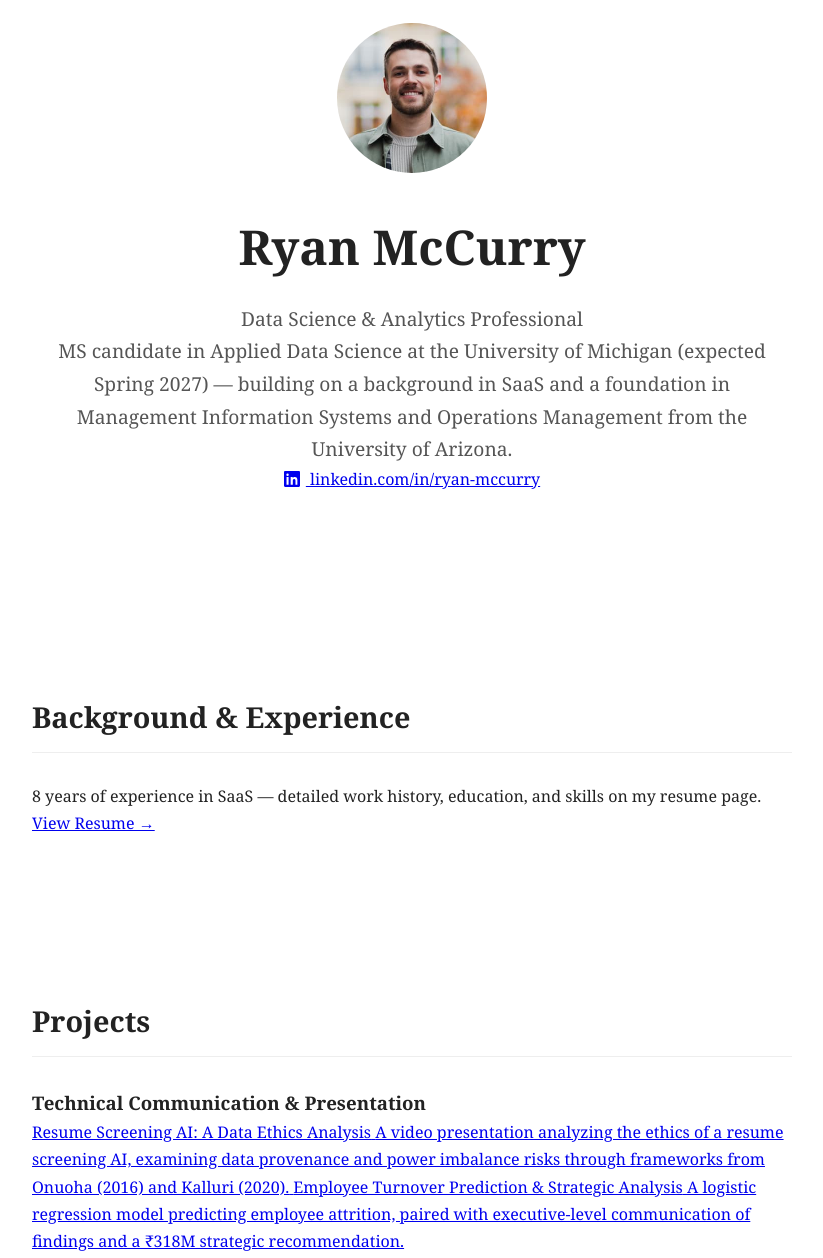
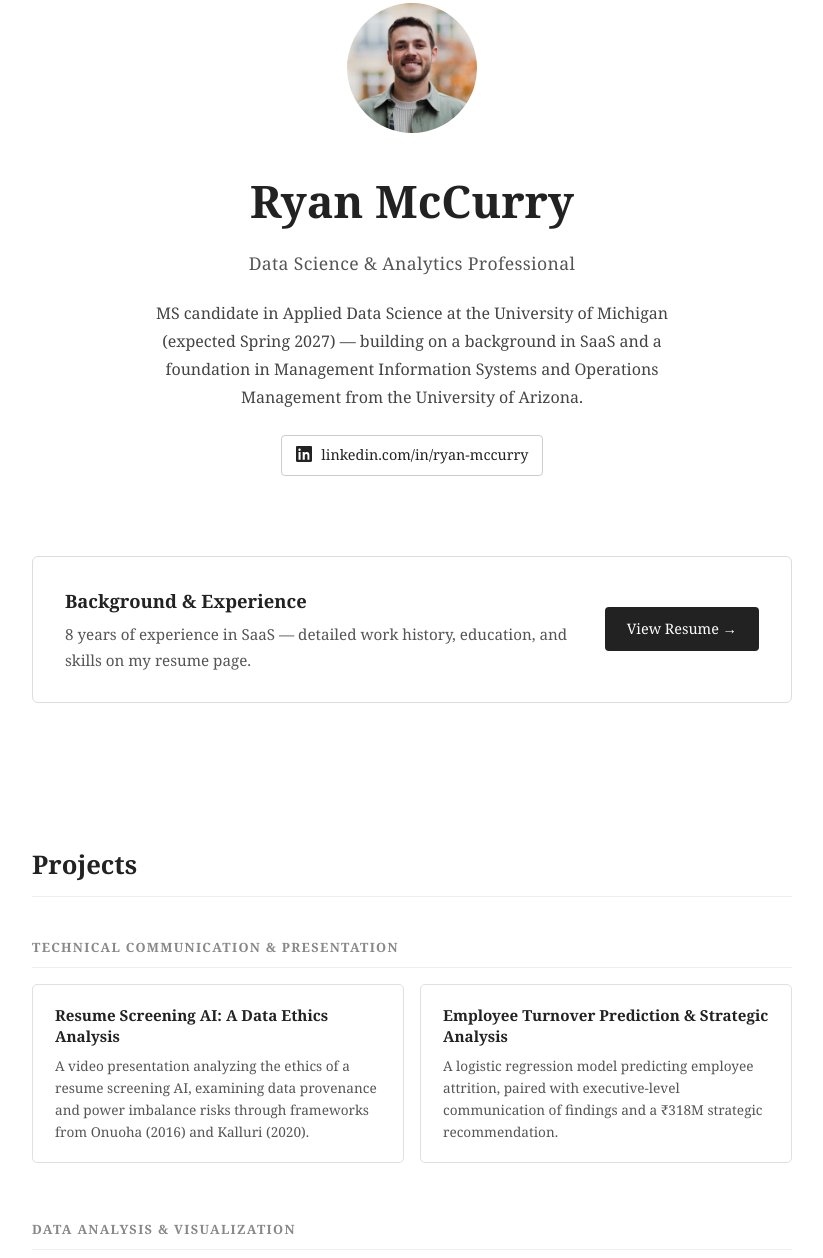
Before and after one commit to runrmc/runrmc.github.io, a plain HTML site: page index.html in a window 1280 px wide. Shown: the part 168-1426 px from the top of the page, without its empty margins (228-1051 px from the left). Drawn offline with Linux system fonts and the light colour scheme.

Commit message:
Refactor styles for hero and resume sections
Adjusted padding, font sizes, and added new styles for hero and resume sections. Enhanced responsiveness for various elements.

```diff
--- a/style.css
+++ b/style.css
@@ -21,6 +21,7 @@ nav {
   position: sticky;
   top: 0;
   background-color: #fff;
+  z-index: 100;
 }
 
 .nav-name {
@@ -54,54 +55,162 @@ section {
 /* Hero */
 #hero {
   text-align: center;
-  padding-top: 120px;
-  padding-bottom: 120px;
+  padding-top: 100px;
+  padding-bottom: 80px;
 }
 
 #hero h1 {
-  font-size: 3rem;
-  margin-bottom: 15px;
+  font-size: 2.8rem;
+  margin-bottom: 10px;
 }
 
-#hero p {
-  font-size: 1.2rem;
+.hero-tagline {
+  font-size: 1.1rem;
   color: #555;
+  margin-bottom: 20px;
+  letter-spacing: 0.02em;
+}
+
+.hero-bio {
+  font-size: 1rem;
+  color: #444;
+  max-width: 580px;
+  margin: 0 auto 24px;
+  line-height: 1.75;
+}
+
+.hero-linkedin {
+  display: inline-block;
+  color: #222;
+  text-decoration: none;
+  font-size: 0.9rem;
+  border: 1px solid #ccc;
+  border-radius: 4px;
+  padding: 7px 14px;
+  transition: border-color 0.2s, color 0.2s;
+}
+
+.hero-linkedin:hover {
+  border-color: #888;
+  color: #444;
 }
 
 /* Profile Photo */
 .profile-photo {
-  width: 150px;
-  height: 150px;
+  width: 130px;
+  height: 130px;
   border-radius: 50%;
   object-fit: cover;
-  margin-bottom: 25px;
+  margin-bottom: 22px;
 }
 
 /* Headings */
 h2 {
-  font-size: 1.8rem;
+  font-size: 1.6rem;
   margin-bottom: 30px;
   border-bottom: 1px solid #eee;
   padding-bottom: 10px;
 }
 
+/* Resume Card */
+#resume-section {
+  padding-top: 0;
+  padding-bottom: 60px;
+}
+
+.resume-card {
+  display: flex;
+  justify-content: space-between;
+  align-items: center;
+  border: 1px solid #ddd;
+  border-radius: 6px;
+  padding: 28px 32px;
+  gap: 24px;
+}
+
+.resume-card-heading {
+  font-size: 1.15rem;
+  margin-bottom: 6px;
+  border: none;
+  padding: 0;
+}
+
+.resume-card-text p {
+  color: #555;
+  font-size: 0.95rem;
+}
+
+.resume-card-btn {
+  flex-shrink: 0;
+  display: inline-block;
+  padding: 10px 22px;
+  background: #222;
+  color: #fff;
+  text-decoration: none;
+  font-size: 0.9rem;
+  border-radius: 4px;
+  white-space: nowrap;
+  transition: background 0.2s;
+}
+
+.resume-card-btn:hover {
+  background: #444;
+}
+
 /* Projects */
-.project {
+#projects h2 {
   margin-bottom: 40px;
 }
 
-.project h3 {
-  font-size: 1.2rem;
-  margin-bottom: 8px;
+.project-category {
+  margin-bottom: 56px;
 }
 
-.project p {
-  color: #444;
+.category-label {
+  font-size: 0.8rem;
+  font-weight: bold;
+  letter-spacing: 0.1em;
+  text-transform: uppercase;
+  color: #888;
+  margin-bottom: 16px;
+  padding-bottom: 8px;
+  border-bottom: 1px solid #eee;
 }
 
-/* Skills */
-#skills p {
-  color: #444;
+.project-tiles {
+  display: grid;
+  grid-template-columns: 1fr 1fr;
+  gap: 16px;
+}
+
+.tile {
+  display: flex;
+  flex-direction: column;
+  gap: 8px;
+  padding: 20px 22px;
+  border: 1px solid #e0e0e0;
+  border-radius: 5px;
+  text-decoration: none;
+  color: inherit;
+  transition: border-color 0.2s, box-shadow 0.2s;
+}
+
+.tile:hover {
+  border-color: #aaa;
+  box-shadow: 0 2px 8px rgba(0,0,0,0.06);
+}
+
+.tile-title {
+  font-size: 0.95rem;
+  font-weight: bold;
+  color: #222;
+  line-height: 1.4;
+}
+
+.tile-desc {
+  font-size: 0.85rem;
+  color: #555;
+  line-height: 1.6;
 }
 
 /* Contact */
@@ -160,3 +269,23 @@ h2 {
   margin-bottom: 8px;
   color: #444;
 }
+
+/* Responsive */
+@media (max-width: 600px) {
+  nav {
+    padding: 16px 20px;
+  }
+
+  .project-tiles {
+    grid-template-columns: 1fr;
+  }
+
+  .resume-card {
+    flex-direction: column;
+    align-items: flex-start;
+  }
+
+  #hero h1 {
+    font-size: 2.1rem;
+  }
+}
```
